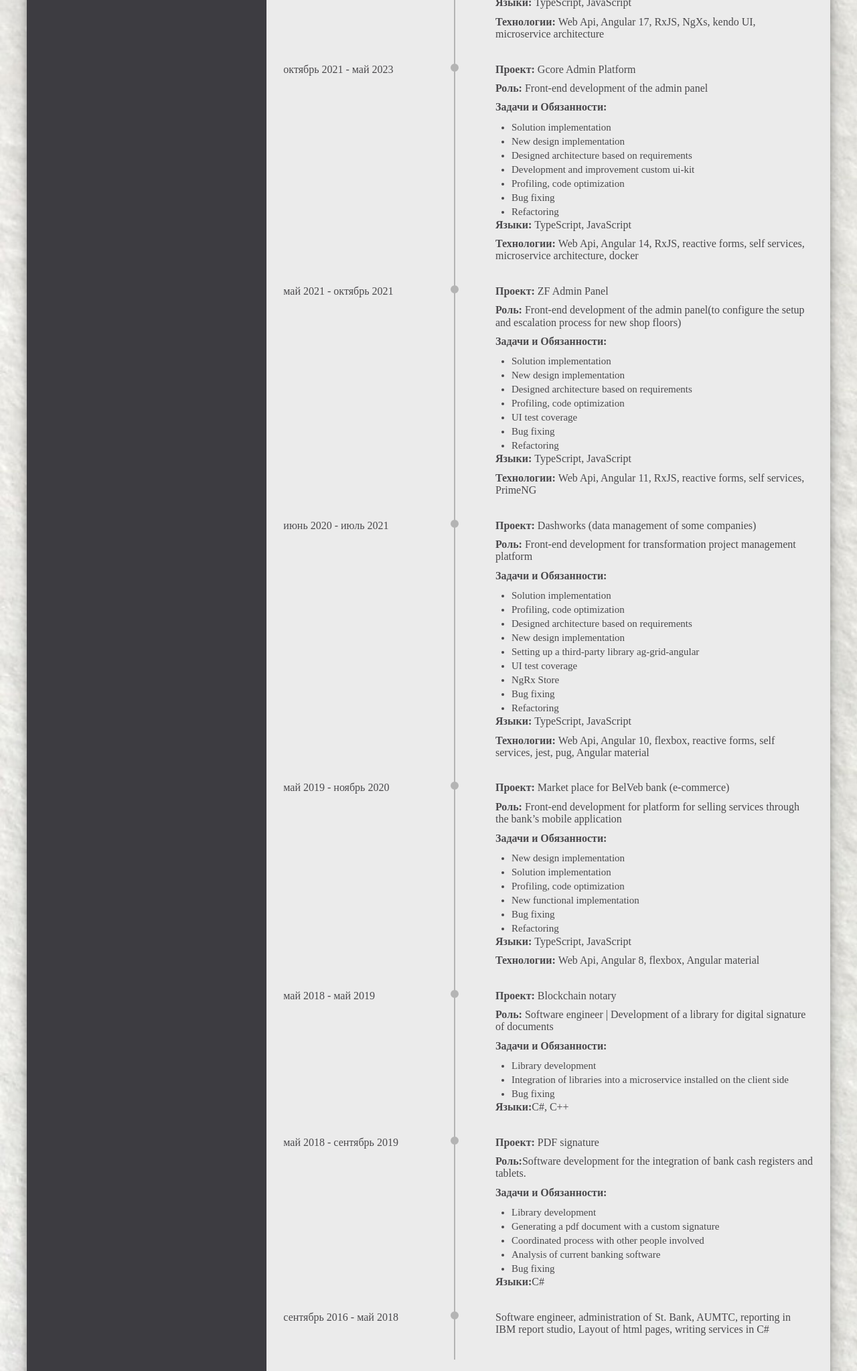
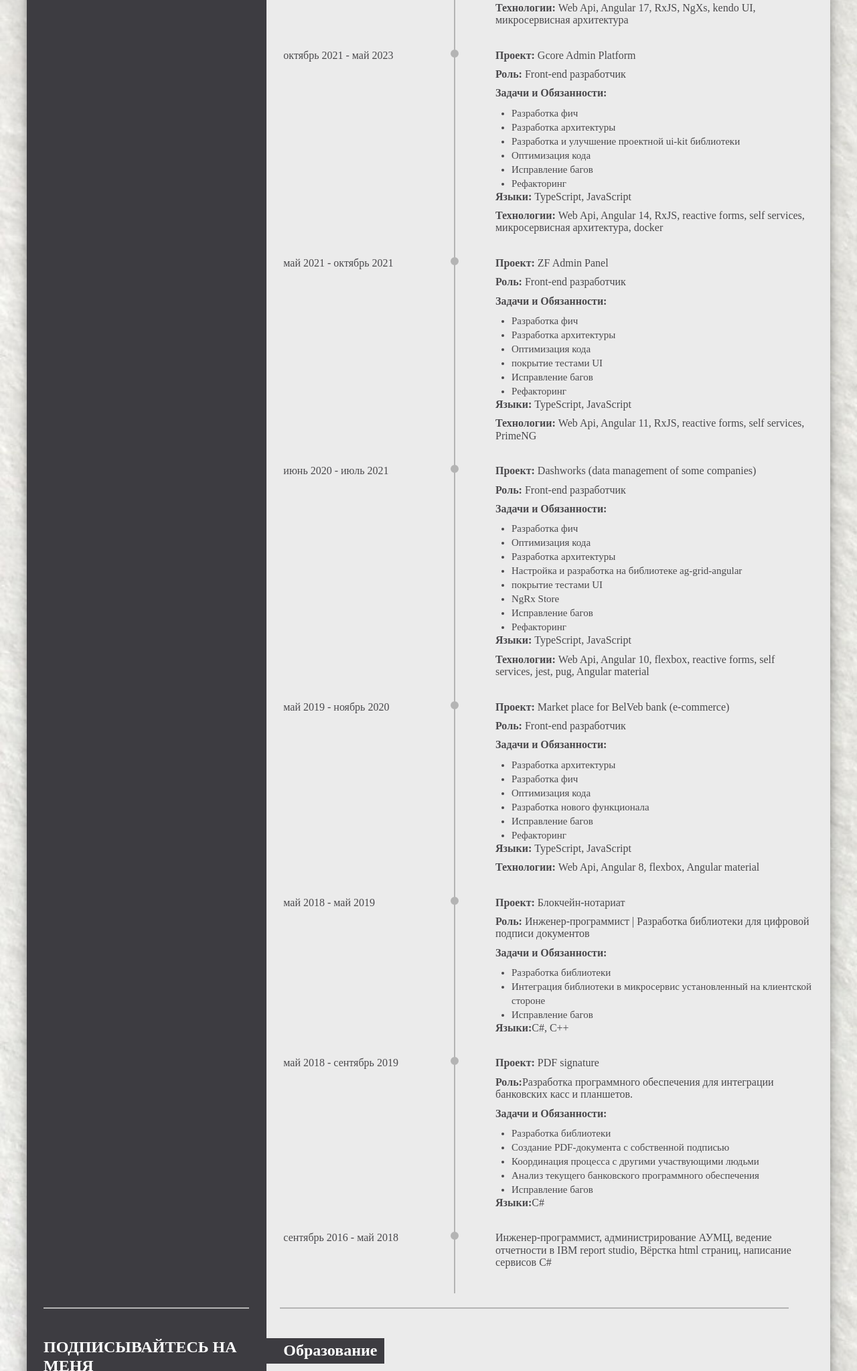
Before and after one commit to tsed-alex/my-cv, a website: page index.html in a window 1280 px wide. Shown: the part 579-2626 px from the top of the page at 67% size. Drawn offline with Linux system fonts and the light colour scheme; files whose address does not match are found by name.

Commit message:
add ru-translate v2

```diff
--- a/index.html
+++ b/index.html
@@ -53,55 +53,52 @@
           <div class="tab-col__left">июнь 2023 - текущий момент</div>
           <div class="tab-col__right">
             <p><b>Проект:</b> Tax Platform</p>
-            <p><b>Роль:</b> Front-end development</p>
+            <p><b>Роль:</b> Front-end разработчик</p>
             <p><b>Задачи и Обязанности:</b></p>
             <ul class="work-experience-list">
-              <li class="work-experience-list__item">Solution implementation</li>
-              <li class="work-experience-list__item">New design implementation</li>
-              <li class="work-experience-list__item">Designed architecture based on requirements</li>
-              <li class="work-experience-list__item">Development and improvement using kendo ui-kit</li>
+              <li class="work-experience-list__item">Разработка фич</li>
+              <li class="work-experience-list__item">Разработка архитектуры</li>
+              <li class="work-experience-list__item">Разработка на основе kendo ui-kit</li>
               <li class="work-experience-list__item">NgXs Store</li>
-              <li class="work-experience-list__item">Integration tests</li>
-              <li class="work-experience-list__item">Bug fixing</li>
-              <li class="work-experience-list__item">Refactoring</li>
+              <li class="work-experience-list__item">Интеграционное тестирование</li>
+              <li class="work-experience-list__item">Исправление багов</li>
+              <li class="work-experience-list__item">Рефакторинг</li>
             </ul>
             <p><b>Языки:</b> TypeScript, JavaScript</p>
-            <p><b>Технологии:</b> Web Api, Angular 17, RxJS, NgXs, kendo UI, microservice architecture</p>
+            <p><b>Технологии:</b> Web Api, Angular 17, RxJS, NgXs, kendo UI, микросервисная архитектура</p>
           </div>
         </div>
         <div class="tab-col">
           <div class="tab-col__left">октябрь 2021 - май 2023</div>
           <div class="tab-col__right">
             <p><b>Проект:</b> Gcore Admin Platform</p>
-            <p><b>Роль:</b> Front-end development of the admin panel</p>
+            <p><b>Роль:</b> Front-end разработчик</p>
             <p><b>Задачи и Обязанности:</b></p>
             <ul class="work-experience-list">
-              <li class="work-experience-list__item">Solution implementation</li>
-              <li class="work-experience-list__item">New design implementation</li>
-              <li class="work-experience-list__item">Designed architecture based on requirements</li>
-              <li class="work-experience-list__item">Development and improvement custom ui-kit</li>
-              <li class="work-experience-list__item">Profiling, code optimization</li>
-              <li class="work-experience-list__item">Bug fixing</li>
-              <li class="work-experience-list__item">Refactoring</li>
+              <li class="work-experience-list__item">Разработка фич</li>
+              <li class="work-experience-list__item">Разработка архитектуры</li>
+              <li class="work-experience-list__item">Разработка и улучшение проектной ui-kit библиотеки</li>
+              <li class="work-experience-list__item">Оптимизация кода</li>
+              <li class="work-experience-list__item">Исправление багов</li>
+              <li class="work-experience-list__item">Рефакторинг</li>
             </ul>
             <p><b>Языки:</b> TypeScript, JavaScript</p>
-            <p><b>Технологии:</b> Web Api, Angular 14, RxJS, reactive forms, self services, microservice architecture, docker</p>
+            <p><b>Технологии:</b> Web Api, Angular 14, RxJS, reactive forms, self services, микросервисная архитектура, docker</p>
           </div>
         </div>
         <div class="tab-col">
           <div class="tab-col__left">май 2021 - октябрь 2021</div>
           <div class="tab-col__right">
             <p><b>Проект:</b> ZF Admin Panel</p>
-            <p><b>Роль:</b> Front-end development of the admin panel(to configure the setup and escalation process for new shop floors)</p>
+            <p><b>Роль:</b> Front-end разработчик</p>
             <p><b>Задачи и Обязанности:</b></p>
             <ul class="work-experience-list">
-              <li class="work-experience-list__item">Solution implementation</li>
-              <li class="work-experience-list__item">New design implementation</li>
-              <li class="work-experience-list__item">Designed architecture based on requirements</li>
-              <li class="work-experience-list__item">Profiling, code optimization</li>
-              <li class="work-experience-list__item">UI test coverage</li>
-              <li class="work-experience-list__item">Bug fixing</li>
-              <li class="work-experience-list__item">Refactoring</li>
+              <li class="work-experience-list__item">Разработка фич</li>
+              <li class="work-experience-list__item">Разработка архитектуры</li>
+              <li class="work-experience-list__item">Оптимизация кода</li>
+              <li class="work-experience-list__item">покрытие тестами UI</li>
+              <li class="work-experience-list__item">Исправление багов</li>
+              <li class="work-experience-list__item">Рефакторинг</li>
             </ul>
             <p><b>Языки:</b> TypeScript, JavaScript</p>
             <p><b>Технологии:</b> Web Api, Angular 11, RxJS, reactive forms, self services, PrimeNG</p>
@@ -111,18 +108,17 @@
           <div class="tab-col__left">июнь 2020 - июль 2021</div>
           <div class="tab-col__right">
             <p><b>Проект:</b> Dashworks (data management of some companies)</p>
-            <p><b>Роль:</b> Front-end development for transformation project management platform</p>
+            <p><b>Роль:</b> Front-end разработчик</p>
             <p><b>Задачи и Обязанности:</b></p>
             <ul class="work-experience-list">
-              <li class="work-experience-list__item">Solution implementation</li>
-              <li class="work-experience-list__item">Profiling, code optimization</li>
-              <li class="work-experience-list__item">Designed architecture based on requirements</li>
-              <li class="work-experience-list__item">New design implementation</li>
-              <li class="work-experience-list__item">Setting up a third-party library ag-grid-angular</li>
-              <li class="work-experience-list__item">UI test coverage</li>
+              <li class="work-experience-list__item">Разработка фич</li>
+              <li class="work-experience-list__item">Оптимизация кода</li>
+              <li class="work-experience-list__item">Разработка архитектуры</li>
+              <li class="work-experience-list__item">Настройка и разработка на библиотеке ag-grid-angular</li>
+              <li class="work-experience-list__item">покрытие тестами UI</li>
               <li class="work-experience-list__item">NgRx Store</li>
-              <li class="work-experience-list__item">Bug fixing</li>
-              <li class="work-experience-list__item">Refactoring</li>
+              <li class="work-experience-list__item">Исправление багов</li>
+              <li class="work-experience-list__item">Рефакторинг</li>
             </ul>
             <p><b>Языки:</b> TypeScript, JavaScript</p>
             <p><b>Технологии:</b> Web Api, Angular 10, flexbox, reactive forms, self services, jest, pug, Angular
@@ -133,16 +129,15 @@
           <div class="tab-col__left">май 2019 - ноябрь 2020</div>
           <div class="tab-col__right">
             <p><b>Проект:</b> Market place for BelVeb bank (e-commerce)</p>
-            <p><b>Роль:</b> Front-end development for platform for selling services through the bank’s mobile application
-            </p>
+            <p><b>Роль:</b> Front-end разработчик</p>
             <p><b>Задачи и Обязанности:</b></p>
             <ul class="work-experience-list">
-              <li class="work-experience-list__item">New design implementation</li>
-              <li class="work-experience-list__item">Solution implementation</li>
-              <li class="work-experience-list__item">Profiling, code optimization</li>
-              <li class="work-experience-list__item">New functional implementation</li>
-              <li class="work-experience-list__item">Bug fixing</li>
-              <li class="work-experience-list__item">Refactoring</li>
+              <li class="work-experience-list__item">Разработка архитектуры</li>
+              <li class="work-experience-list__item">Разработка фич</li>
+              <li class="work-experience-list__item">Оптимизация кода</li>
+              <li class="work-experience-list__item">Разработка нового функционала</li>
+              <li class="work-experience-list__item">Исправление багов</li>
+              <li class="work-experience-list__item">Рефакторинг</li>
             </ul>
             <p><b>Языки:</b> TypeScript, JavaScript</p>
             <p><b>Технологии:</b> Web Api, Angular 8, flexbox, Angular material</p>
@@ -151,14 +146,14 @@
         <div class="tab-col">
           <div class="tab-col__left">май 2018 - май 2019</div>
           <div class="tab-col__right">
-            <p><b>Проект:</b> Blockchain notary</p>
-            <p><b>Роль:</b> Software engineer | Development of a library for digital signature of documents</p>
+            <p><b>Проект:</b> Блокчейн-нотариат</p>
+            <p><b>Роль:</b> Инженер-программист | Разработка библиотеки для цифровой подписи документов</p>
             <p><b>Задачи и Обязанности:</b></p>
             <ul class="work-experience-list">
-              <li class="work-experience-list__item">Library development</li>
-              <li class="work-experience-list__item">Integration of libraries into a microservice installed on the
-                client side</li>
-              <li class="work-experience-list__item">Bug fixing</li>
+              <li class="work-experience-list__item">Разработка библиотеки</li>
+              <li class="work-experience-list__item">Интеграция библиотеки в микросервис установленный на
+                клиентской стороне</li>
+              <li class="work-experience-list__item">Исправление багов</li>
             </ul>
             <p><b>Языки:</b>C#, C++</p>
           </div>
@@ -167,14 +162,14 @@
           <div class="tab-col__left">май 2018 - сентябрь 2019</div>
           <div class="tab-col__right">
             <p><b>Проект:</b> PDF signature</p>
-            <p><b>Роль:</b>Software development for the integration of bank cash registers and tablets.</p>
+            <p><b>Роль:</b>Разработка программного обеспечения для интеграции банковских касс и планшетов.</p>
             <p><b>Задачи и Обязанности:</b></p>
             <ul class="work-experience-list">
-              <li class="work-experience-list__item">Library development</li>
-              <li class="work-experience-list__item"> Generating a pdf document with a custom signature</li>
-              <li class="work-experience-list__item">Coordinated process with other people involved</li>
-              <li class="work-experience-list__item">Analysis of current banking software</li>
-              <li class="work-experience-list__item">Bug fixing</li>
+              <li class="work-experience-list__item">Разработка библиотеки</li>
+              <li class="work-experience-list__item">Создание PDF-документа с собственной подписью</li>
+              <li class="work-experience-list__item">Координация процесса с другими участвующими людьми</li>
+              <li class="work-experience-list__item">Анализ текущего банковского программного обеспечения</li>
+              <li class="work-experience-list__item">Исправление багов</li>
             </ul>
             <p><b>Языки:</b>C#</p>
           </div>
@@ -182,8 +177,8 @@
         <div class="tab-col">
           <div class="tab-col__left">сентябрь 2016 - май 2018</div>
           <div class="tab-col__right">
-            <p>Software engineer, administration of St. Bank, AUMTC, reporting in IBM report studio, Layout
-              of html pages, writing services in C#</p>
+            <p>Инженер-программист, администрирование АУМЦ, ведение отчетности в IBM report studio,
+              Вёрстка html страниц, написание сервисов C#</p>
           </div>
         </div>
       </section>
@@ -214,37 +209,35 @@
         <div class="tab-col">
           <div class="tab-col__left">IBA C# <br> 25.03 - 29.03.2019</div>
           <div class="tab-col__right">
-            <p>Software engineer, development in C#, creation of services, libraries, blockchain notary
-              project</p>
+            <p>Инженер-программист, разработка на C#, создание сервисов, библиотек</p>
           </div>
         </div>
         <div class="tab-col">
           <div class="tab-col__left">Angular 8 course <br> 07.11.2019 - 12.12.2019</div>
           <div class="tab-col__right">
-            <p><a href="https://learn.javascript.ru/courses/angular">Angular course online with a
-                teacher</a><br>
+            <p><a href="https://learn.javascript.ru/courses/angular">Angular курс с преподавателем</a><br>
               <a href="https://learn.javascript.ru/courses/angular-20191107/alexander-ts/ru/certificate.jpg"
-                target="_blank">Certificate</a></p>
+                target="_blank">Сертификат</a></p>
           </div>
         </div>
         <div class="tab-col">
           <div class="tab-col__left">HtmlAcademy: <a href="https://htmlacademy.ru/profile/id68525/achievements"
               target="_blank">progress</a>
           </div>
-          <div class="tab-col__right">passing online courses for the study of HTML layout and styling css
+          <div class="tab-col__right">Прохождение онлайн-курсов по изучению HTML верстки и стилизации css
           </div>
 
         </div>
         <div class="tab-col">
           <div class="tab-col__left">Skyeng General Pre-Intermediate <br> 05.2019 - 09.2019 </div>
           <div class="tab-col__right">
-            <p>online training with a teacher on the skyeng site</p>
+            <p>Онлайн-тренинг с преподавателем на сайте skyeng</p>
           </div>
         </div>
         <div class="tab-col">
           <div class="tab-col__left">Skyeng Spoken Pre-Intermediate <br> current time - 09.2019 </div>
           <div class="tab-col__right">
-            <p>online training with a teacher on the skyeng site</p>
+            <p>Онлайн-тренинг с преподавателем на сайте skyeng</p>
           </div>
         </div>
       </section>
```
